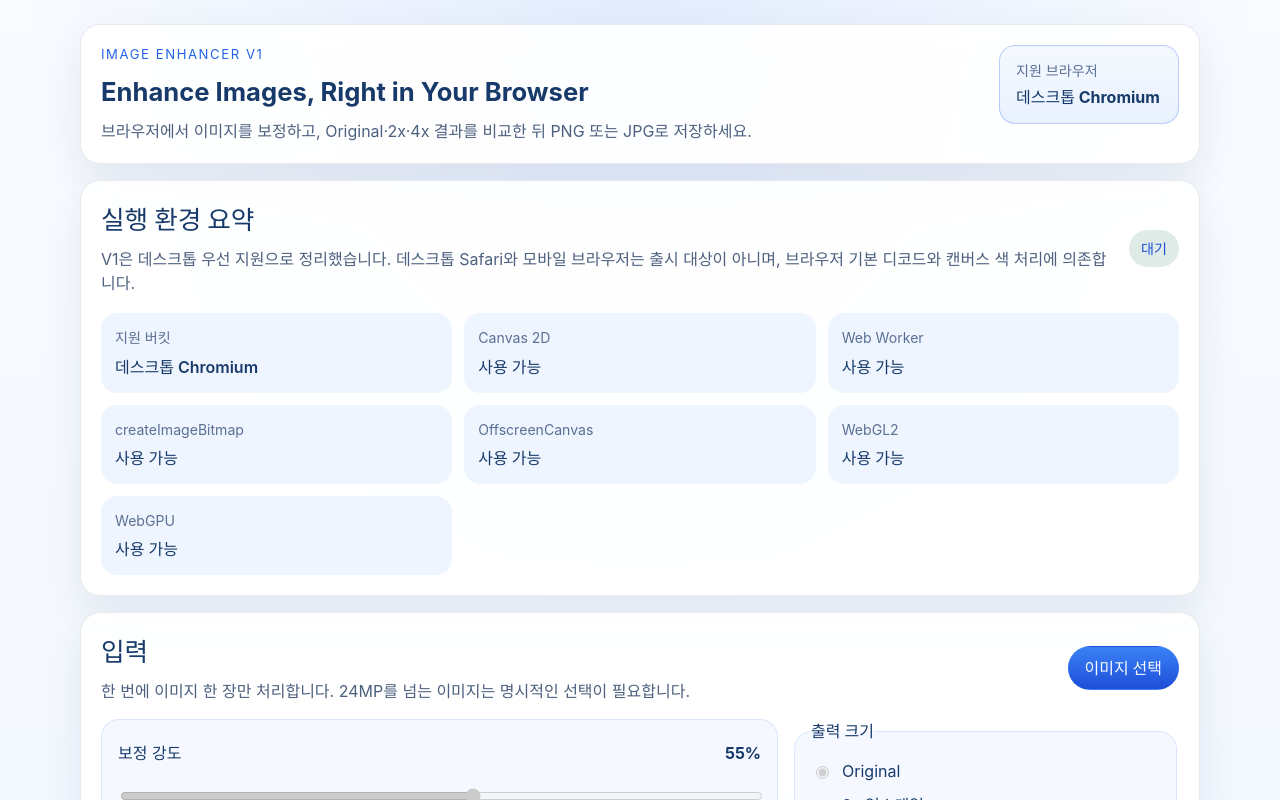
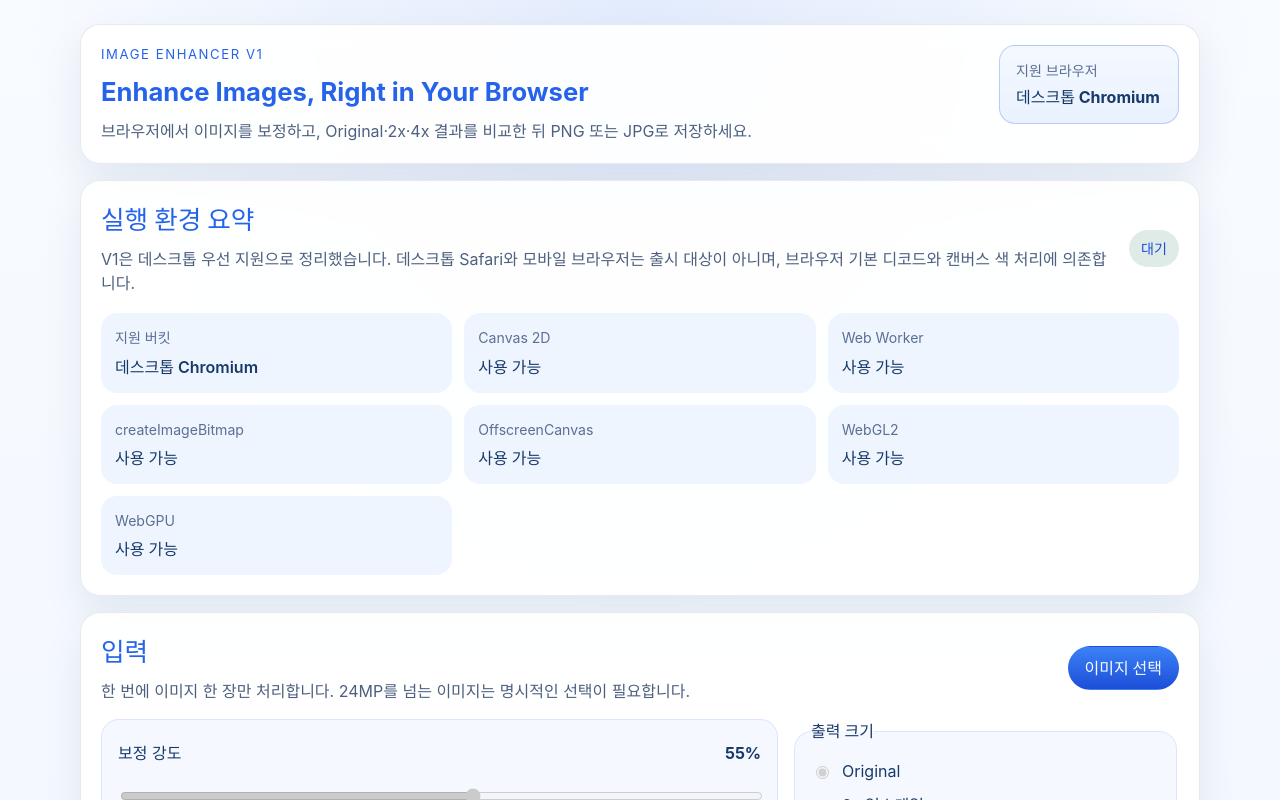
Before and after one commit to puleun58-collab/hg-Image-Enhancer, a React (Vite) app: page / in a window 1280 px wide. Shown: the top 800 px of the page. Built offline with nearby package versions, Linux system fonts and the light colour scheme.

Commit message:
style: highlight section headings in blue

```diff
--- a/src/styles.css
+++ b/src/styles.css
@@ -104,6 +104,7 @@ img {
 .compare-panel h2 {
   margin: 0;
   font-size: clamp(1.3rem, 2vw, 2rem);
+  color: #2563eb;
 }
 
 .hero-copy,
```
Also changed, not shown: 1 other file (tests, documents, lock files or other folders).
